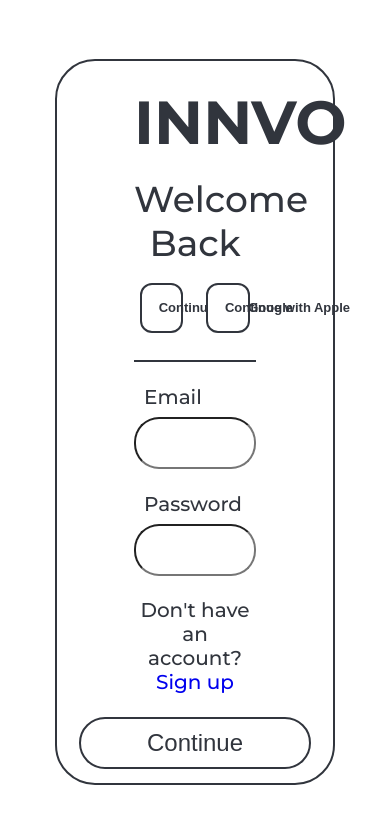
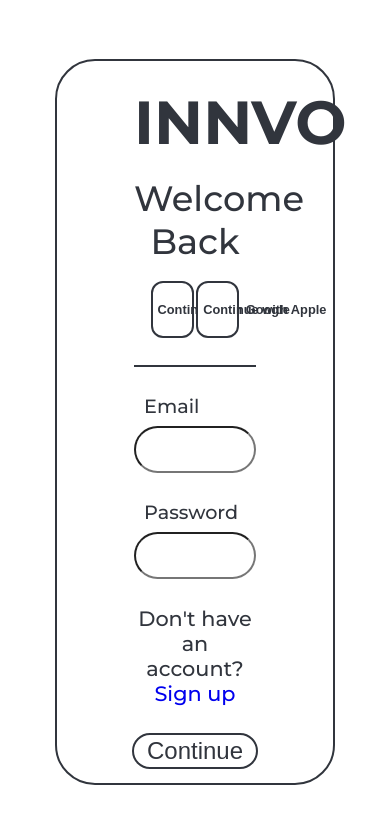
Before and after one commit to khaledrazem/Innvo_frontend, a React (Create React App) app: page /login/sign-in/dev in a window 390 px wide. Shown: the top 824 px of the page. Built offline with nearby package versions, Linux system fonts and the light colour scheme.

Commit message:
make ui more responsive for mac wierdos

```diff
--- a/src/components/header/logo/logo.jsx
+++ b/src/components/header/logo/logo.jsx
@@ -9,7 +9,7 @@ function Logo() {
 
   return (
     <div className={classes.logo}>
-      <a className={classes.link} href="/dev" />
+      <a className={classes.link} href="/dev\" />
       {subscription == "elite" ? (
         <div className={classes.subscriptionelite}>
           <EliteLogo />
--- a/src/components/sign-up-components/sign-up-form/sign-up-form.js
+++ b/src/components/sign-up-components/sign-up-form/sign-up-form.js
@@ -88,7 +88,7 @@ function SignUpForm({ register, errors, getValues }) {
               {...register("phoneNumber", {
                 required: "is required",
                 pattern: {
-                  value: /^\d{10}$/,
+                  value: /^\d{8,}$/,
                   message: "is invalid",
                 },
               })}
--- a/src/components/sign-up-components/sign-up-form/sign-up-form.module.css
+++ b/src/components/sign-up-components/sign-up-form/sign-up-form.module.css
@@ -19,26 +19,27 @@
     width: 100%;
   display: flex;
   flex-direction: column;
-  gap: 15px;
+  gap: 7.2%;
 }
 
 .signinbuttons{
-  gap: 23px;
-  display: flex;
+  gap: 2%;
+    display: flex;
   width: 100%;
   justify-content: center;
-  height: 50px;
-  margin-top: 0.3%;
+  height: 24%;
+    margin-top: 0.3%;
+
   button{
     padding: 0;
     padding-left: 1%;
     width: 19.5%;
         display: flex;
     border-radius: 12px;
-    font-size: 13px;
+    font-size: 0.8em;
     font-weight: 600;
     align-items: center;
-    gap: 14px;
+    gap: 7%;
     text-wrap: nowrap;
     border-width: 2px;
     background: var(--color-background);
@@ -67,14 +68,13 @@
   }
 
   svg{
-    width: 22px;
-    height: 22px;
+    height: 50%;
   }
 
 }
 
 .welcometext{
-  font-size: 36px;
+  font-size: 2.2em;
   font-weight: 500;
 }
 
@@ -86,17 +86,11 @@
 }
 
 .signup{
-  font-size: 20px;
+  font-size: 1.3em;
   font-weight: 500;
   margin-top: auto;
   a{
   text-decoration: none;
-}
-p{
-  cursor: pointer;
-  color: var(--color-secondary);
-  margin: 5px;
-
 }
 }
 
@@ -105,7 +99,7 @@ p{
   gap: 4px;
   display: flex;
   flex-direction: column;
-  font-size: 16px;
+  font-size: 1em;
   font-weight: 500;
 }
 
@@ -118,8 +112,8 @@ p{
   width: 100%;
   flex-direction: row;
   flex-wrap: wrap;
-  row-gap: 32px;
-  column-gap: 40px;
+  row-gap: 12.5%;
+  column-gap: 5%;
 }
 
 .inputfield{
@@ -130,25 +124,25 @@ p{
   gap: 5px;
 
   label{
-    font-size: 16px;
+    font-size: 1em;
     font-weight: 500;
     text-wrap: nowrap;
-    margin-left: 10px;
+    margin-left: 4%;
   }
 
   input {
-    padding: 5px;
-    font-size: 18px;
+    padding: 2%;
+    font-size: 1.1em;
     border-radius: 25px;
     box-sizing: border-box;
     border-width: 2px;
-    height: 41px;
+    height: 70%;
   }
 
 }
 
 .error{
   margin: 0;
-    font-size: 16px;
+  font-size: 0.8em;
     color: red;
 }
--- a/src/components/sign-up-components/tos/tos.module.css
+++ b/src/components/sign-up-components/tos/tos.module.css
@@ -18,7 +18,7 @@
     width: 100%;
   display: flex;
   flex-direction: column;
-  gap: 8px;
+  gap: 0.4vh;
   text-align: left;
 }
 
@@ -27,19 +27,19 @@
   flex-direction: column;
   height: fit-content;
   overflow-y: scroll;
-  gap: 10px;
+  gap: 1vh;
 }
 
 .termitem{
   display: flex;
   flex-direction: column;
   text-align: left;
-  font-size: 16px;
+  font-size: 1em;
   font-weight: 500;
 }
 .welcometext{
-  font-size: 36px;
-  font-weight: 600;
+  font-size: 2.25em;
+    font-weight: 600;
 }
 
 .divider{
@@ -48,11 +48,3 @@
   width: 100%;
   margin: 1% 0 2% 0;
 }
-
-.signup{
-  font-size: 20px;
-  font-weight: 500;
-  a{
-  text-decoration: none;
-}
-}
--- a/src/pages/login/sign-in/sign-in.js
+++ b/src/pages/login/sign-in/sign-in.js
@@ -46,36 +46,40 @@ function SignInPage() {
       <div className={classes.divider}></div>
 
       <div className={classes.inputfields}>
-        <label>Email</label>
+        <label>
+          Email
+          {errors.email && (
+            <label className={classes.error}>{errors.email.message}</label>
+          )}
+        </label>
         <input
           type="text"
           {...register("email", {
-            required: "Email is required",
+            required: "is required",
             pattern: {
               value: /^[a-zA-Z0-9._%+-]+@[a-zA-Z0-9.-]+\.[a-zA-Z]{2,4}$/,
-              message: "Invalid email address",
+              message: "is invalid",
             },
           })}
         />
-        {errors.email && (
-          <p className={classes.error}>{errors.email.message}</p>
-        )}
       </div>
       <div className={classes.inputfields}>
-        <label>Password</label>
+        <label>
+          Password
+          {errors.password && (
+            <label className={classes.error}>{errors.password.message}</label>
+          )}
+        </label>
         <input
           type="password"
           {...register("password", {
-            required: "Password is required",
+            required: "is required",
             minLength: {
               value: 6,
-              message: "Password must be at least 6 characters long",
+              message: "must be at least 6 characters long",
             },
           })}
         />
-        {errors.password && (
-          <p className={classes.error}>{errors.password.message}</p>
-        )}
       </div>
       <div className={classes.signup}>
         <label>Don't have an account?</label>{" "}
--- a/src/pages/login/sign-in/sign-in.module.css
+++ b/src/pages/login/sign-in/sign-in.module.css
@@ -20,7 +20,7 @@
     border-width: 2px;
     background: var(--color-background);
     color: var(--color-main-text);
-    padding: 10px 66px;
+    padding: 1.7% 11%;
     box-sizing: border-box;
     font-weight: 500;
     font-size: 1.5em;
@@ -47,15 +47,15 @@
   width: 100%;
   display: flex;
   flex-direction: column;
-  gap: 18px;
+  gap: 7.2%;
 }
 
 .signinbuttons{
-  gap: 23px;
+  gap: 2%;
   display: flex;
   width: 100%;
   justify-content: center;
-  height: 50px;
+  height: 24%;
 
   button{
     padding: 0;
@@ -63,10 +63,10 @@
     width: 35.5%;
     display: flex;
     border-radius: 12px;
-    font-size: 13px;
+    font-size: 0.8em;
     font-weight: 600;
     align-items: center;
-    gap: 14px;
+    gap: 7%;
     text-wrap: nowrap;
 
   }
@@ -76,15 +76,14 @@
   }
 
   svg{
-    width: 22px;
-    height: 22px;
+    height: 50%;
   }
 
 }
 
 .welcometext{
-  font-size: 36px;
-  font-weight: 500;
+  font-size: 2.2em;
+    font-weight: 500;
 }
 
 .divider{
@@ -96,7 +95,7 @@
 .inputfields{
   display: flex;
   flex-direction: column;
-  font-size: 20px;
+  font-size: 1.2em;
   width: 100%;
   text-align: start;
 
@@ -108,18 +107,18 @@
 
   input{
     width: 100%;
-    height: 52px;
+    height: 5.6vh;
     padding: 2%;
     box-sizing: border-box;
     border-radius: 25px;
     border-width: 2px;
     margin-top: 8px;
-    font-size: 16px;
+    font-size: 1.1em;
   }
 }
 
 .signup{
-  font-size: 20px;
+  font-size: 1.3em;
   font-weight: 500;
   a{
   text-decoration: none;
@@ -129,6 +128,6 @@
 
 .error{
   margin: 0;
-    font-size: 16px;
+    font-size: 0.8em;
     color: red;
 }
--- a/src/pages/login/sign-up/sign-up.module.css
+++ b/src/pages/login/sign-up/sign-up.module.css
@@ -7,7 +7,7 @@
   user-select: none;
   box-sizing: border-box;
   padding: 4.5% 0 3% 0;
-    gap: 10px;
+  gap: 1.5%;
 }
 
   .createbutton, .backbutton, .acceptbutton{
@@ -15,7 +15,7 @@
     border-width: 2px;
     background: var(--color-background);
     color: var(--color-main-text);
-    padding: 10px 66px;
+    padding: 1% 6.1%;
     box-sizing: border-box;
     font-weight: 500;
     font-size: 1.5em;
@@ -51,7 +51,8 @@
 
 
   .buttons{
+    width: 100%;
     display: flex;
     align-self: start;
-    gap: 30px;
+    gap: 1.6vw;
   }
```
